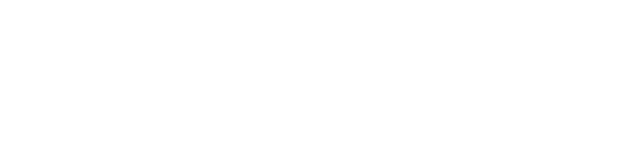
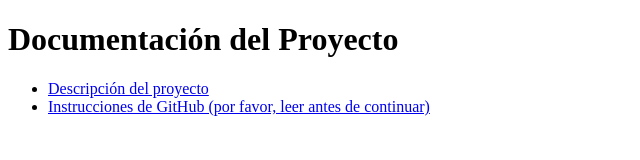
Before and after one commit to jarohcc/proyecto-lahuertadelaesquina, a plain HTML site: page index.html in a window 1280 px wide. Shown: the whole page, without its empty margins (0-640 px from the left). Drawn offline with Linux system fonts and the light colour scheme.

Commit message:
Version 3 Index html editado

```diff
--- a/index.html
+++ b/index.html
@@ -1,11 +1,19 @@
 <!DOCTYPE html>
-<html lang="en">
+<html lang="es">
 <head>
     <meta charset="UTF-8">
     <meta name="viewport" content="width=device-width, initial-scale=1.0">
-    <title>Document</title>
+    <title>Documentación del Proyecto</title>
 </head>
 <body>
-
+    <main>
+        <h1>Documentación del Proyecto</h1>
+        <nav>
+            <ul>
+                <li><a href="README.md">Descripción del proyecto</a></li>
+                <li><a href="INSTRUCCIONES_GITHUB.md">Instrucciones de GitHub (por favor, leer antes de continuar)</a></li>
+            </ul>
+        </nav>
+    </main>
 </body>
 </html>
```
